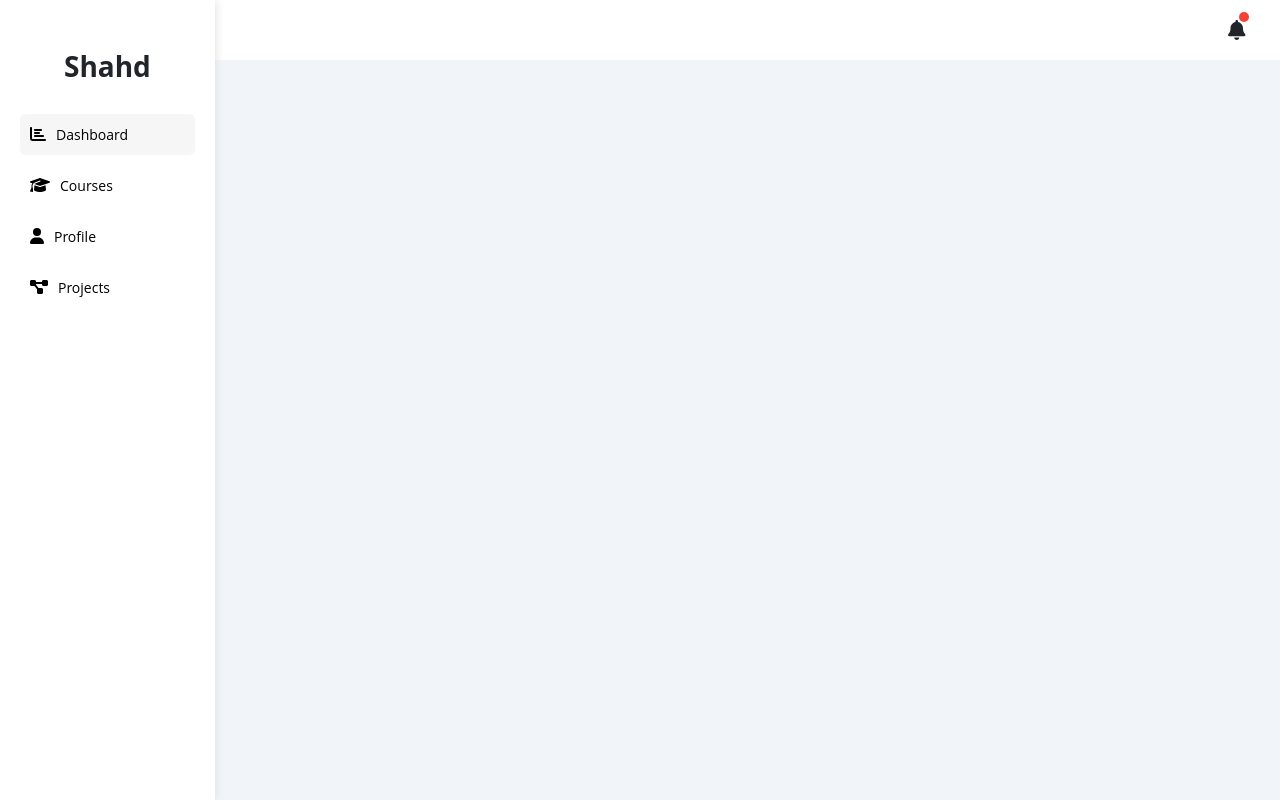
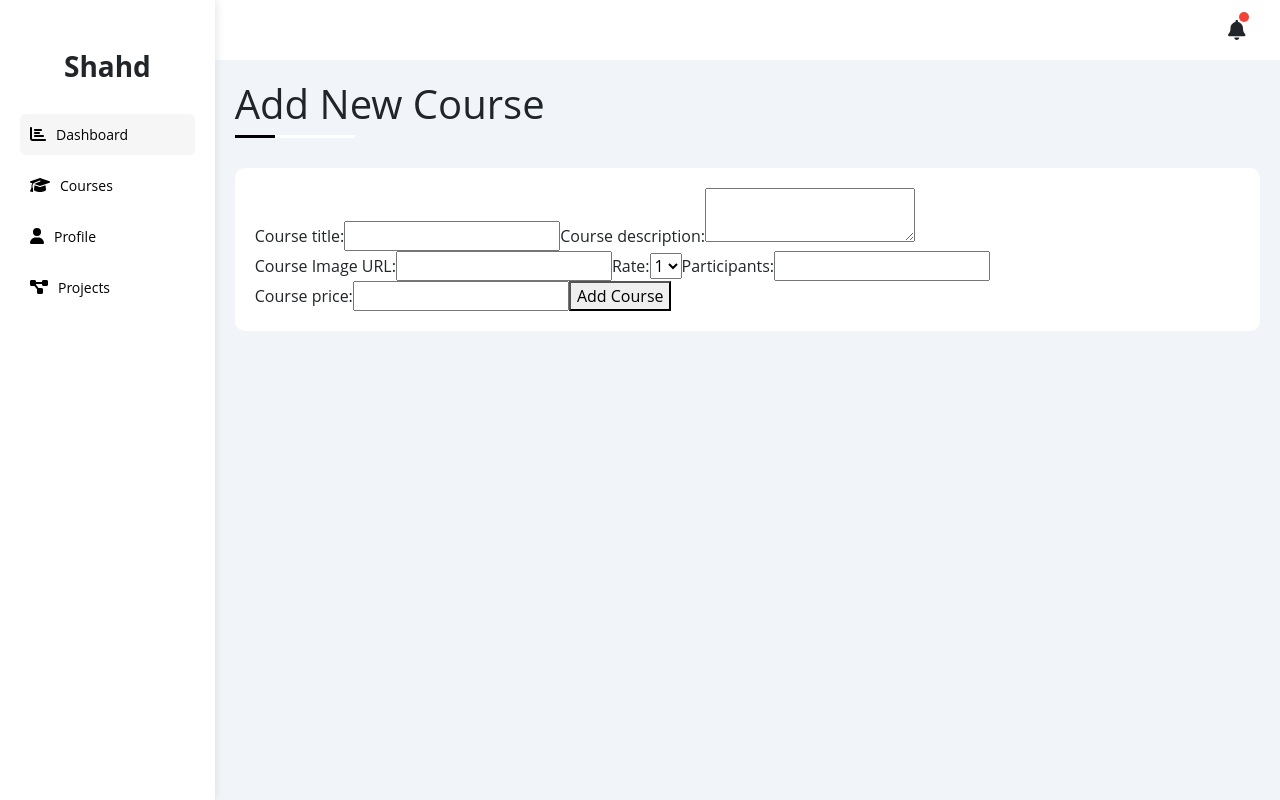
Before and after one commit to Shahd-Bilal0/ReactProject, a React (Create React App) app: page /ReactProject/newCourse in a window 1280 px wide. Built offline with nearby package versions, Linux system fonts and the light colour scheme.

Commit message:
Reusing Custom Hooks

```diff
--- a/src/App.css
+++ b/src/App.css
@@ -106,7 +106,6 @@
   gap: 20px;
 }
 /* End Courses */
-/*  */
 .courseInfo {
   padding: 20px;
   border-radius: 10px;
@@ -135,8 +134,39 @@
   color: #ffdd00;
   font-size: large;
 }
-/*  */
-/* Start */
+/* Add new course form */
+.create {
+  max-width: 400px;
+  margin: 0 auto;
+  text-align: center;
+}
+.create label {
+  text-align: left;
+  display: block;
+}
+.create h2 {
+  font-size: 20px;
+  color: #f1356d;
+  margin-bottom: 30px;
+}
+.create input,
+.create textarea,
+.create select {
+  width: 100%;
+  padding: 6px 10px;
+  margin: 10px 0;
+  border: 1px solid #ddd;
+  box-sizing: border-box;
+  display: block;
+}
+.create button {
+  background: #f1356d;
+  color: #fff;
+  border: 0;
+  padding: 8px;
+  border-radius: 8px;
+  cursor: pointer;
+}
 @media (max-width: 767px) {
   .wrapper {
     grid-template-columns: minmax(200px, 1fr);
@@ -163,4 +193,13 @@
     margin-right: 10px;
     gap: 10px;
   }
+  .courseInfo {
+    display: block;
+  }
+  .courseInfo .details {
+    margin: 20px 0;
+    gap: 10px;
+    align-items: center;
+    text-align: center;
+  }
 }
--- a/src/components/Content.js
+++ b/src/components/Content.js
@@ -4,6 +4,7 @@ import Courses from "./pages/Courses";
 import Profile from "./pages/Profile";
 import Projects from "./pages/Projects";
 import CourseInfo from "./pages/CourseInfo";
+import NewCourse from "./pages/NewCourse";
 import { Route, Switch } from "react-router-dom";
 
 const Content = () => {
@@ -27,8 +28,11 @@ const Content = () => {
         <Route exact path="/projects">
           <Projects />
         </Route>
-        <Route exact path="/CourseInfo/:id">
+        <Route exact path="/courseInfo/:id">
           <CourseInfo />
+        </Route>
+        <Route exact path="/newCourse">
+          <NewCourse />
         </Route>
       </Switch>
     </div>
--- a/src/components/cards/CourseCard.js
+++ b/src/components/cards/CourseCard.js
@@ -9,7 +9,7 @@ const CourseCard = ({ course }) => {
         <p className="description">{course.description}</p>
       </div>
       <div className="info">
-        <Link to={`/CourseInfo/${course.id}`} className="title">
+        <Link to={`/courseInfo/${course.id}`} className="title">
           Course Info
         </Link>
 
--- a/src/components/pages/Courses.js
+++ b/src/components/pages/Courses.js
@@ -1,6 +1,7 @@
 import { Button } from "react-bootstrap";
 import FetchData from "../../FetchData";
 import CourseCard from "../cards/CourseCard";
+import { Link } from "react-router-dom/cjs/react-router-dom";
 const Courses = () => {
   const {
     data: coursesData,
@@ -26,7 +27,9 @@ const Courses = () => {
             alignItems: "center",
           }}
         >
-          <Button variant="primary">Add New Course</Button>
+          <Link to="/newCourse">
+            <Button variant="primary">Add New Course</Button>
+          </Link>
         </div>
       </div>
     </div>
--- /dev/null
+++ b/src/components/pages/NewCourse.js
@@ -0,0 +1,49 @@
+const NewCourse = () => {
+  return (
+    <div>
+      <h1 className="pageTitle">Add New Course</h1>
+      <div className="courseInfo">
+        <form className="addCourse">
+          <label>
+            Course title:
+            <input type="text" required />
+          </label>
+
+          <label>
+            Course description:
+            <textarea name="description" required />
+          </label>
+
+          <label>
+            Course Image URL:
+            <input type="text" />
+          </label>
+
+          <label>
+            Rate:
+            <select>
+              <option value="1">1</option>
+              <option value="2">2</option>
+              <option value="3">3</option>
+              <option value="4">4</option>
+              <option value="5">5</option>
+            </select>
+          </label>
+
+          <label>
+            Participants:
+            <input type="number" required />
+          </label>
+
+          <label>
+            Course price:
+            <input type="number" required />
+          </label>
+          <button type="submit">Add Course</button>
+        </form>
+      </div>
+    </div>
+  );
+};
+
+export default NewCourse;
```
